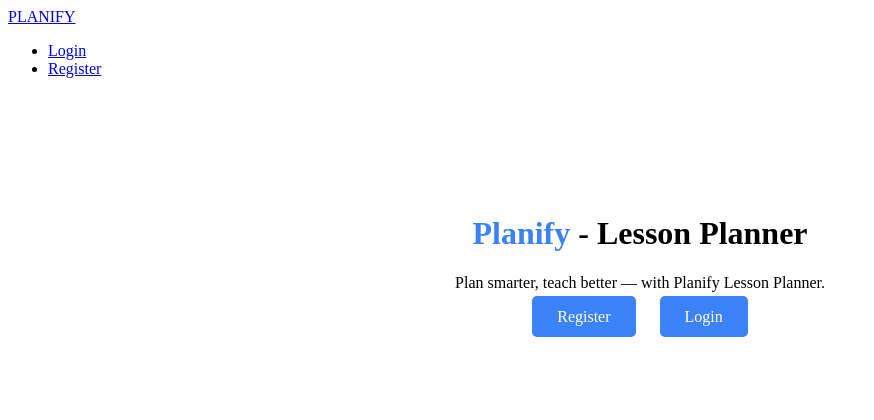
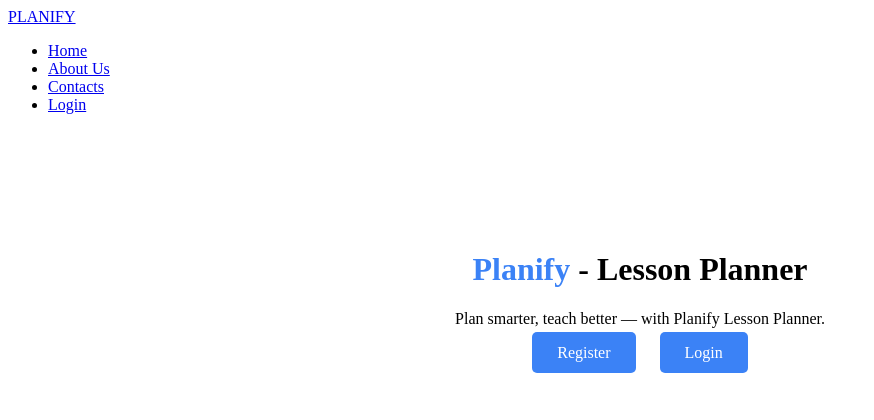
Before and after one commit to nemzki/Python-Planify-LessonPlanner, a Flask app: page / in a window 1280 px wide. Shown: the top 420 px of the page, without its empty margins (0-874 px from the left). Run offline with Flask 3, Linux system fonts and the light colour scheme.

Commit message:
Added about_us.html and contacts.html files

```diff
--- a/routes.py
+++ b/routes.py
@@ -10,6 +10,14 @@ from flask_login import login_user, logout_user, login_required, current_user
 @app.route('/')
 def home():
     return render_template('home.html')
+
+@app.route('/about-us')
+def about_us():
+    return render_template('about_us.html')
+
+@app.route('/contacts')
+def contacts():
+    return render_template('contacts.html')
 
 # CHOOSE ROLE PAGE
 @app.route('/choose-role')
--- a/templates/base.html
+++ b/templates/base.html
@@ -23,8 +23,10 @@
 
                     <li><a href="{{ url_for('logout') }}" class="logout">Logout</a></li>
                 {% else %}
+                    <li><a href="{{ url_for('home') }}">Home</a></li>
+                    <li><a href="{{ url_for('about_us') }}">About Us</a></li>
+                    <li><a href="{{ url_for('contacts') }}">Contacts</a></li>
                     <li><a href="{{ url_for('login') }}">Login</a></li>
-                    <li><a href="{{ url_for('register') }}">Register</a></li>
                 {% endif %}
             </ul>
         </div>
```
Also changed, not shown: templates/about_us.html (added, +12 -0 lines), templates/contacts.html (added, +12 -0 lines).
